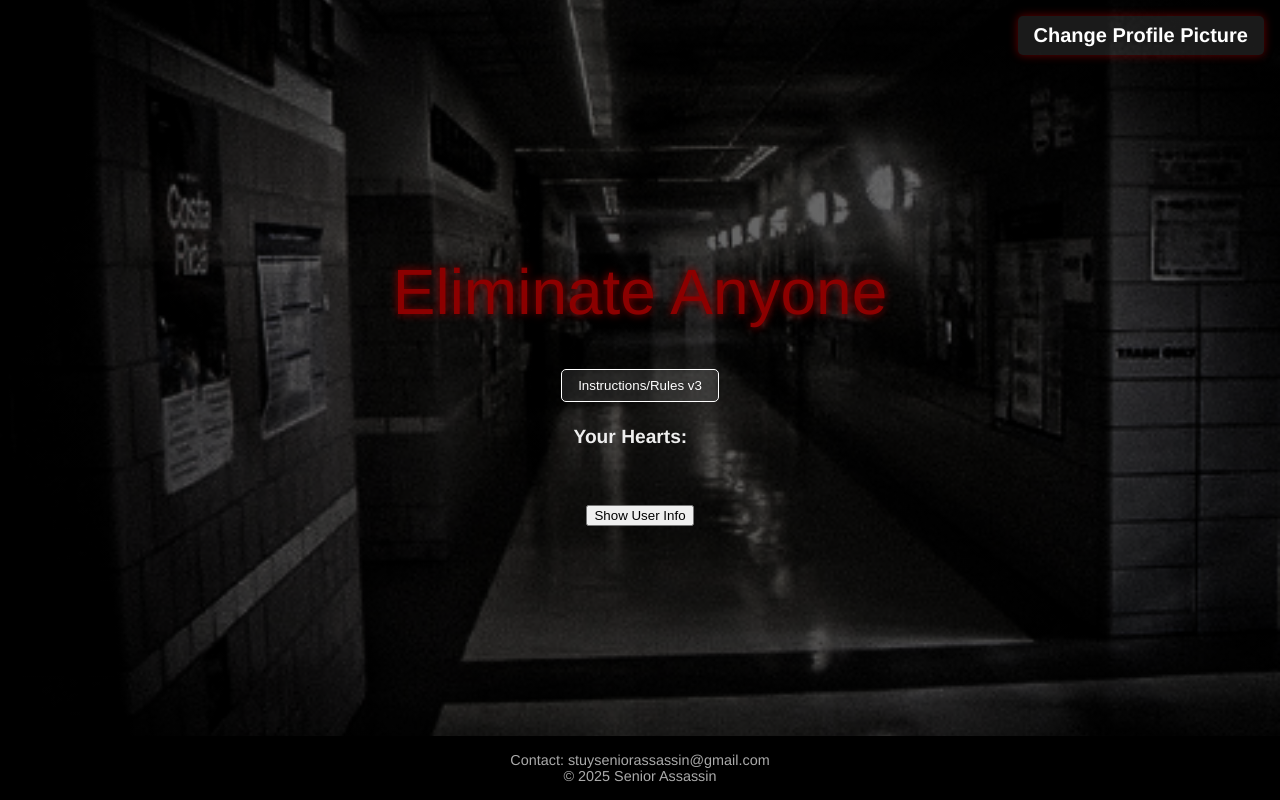
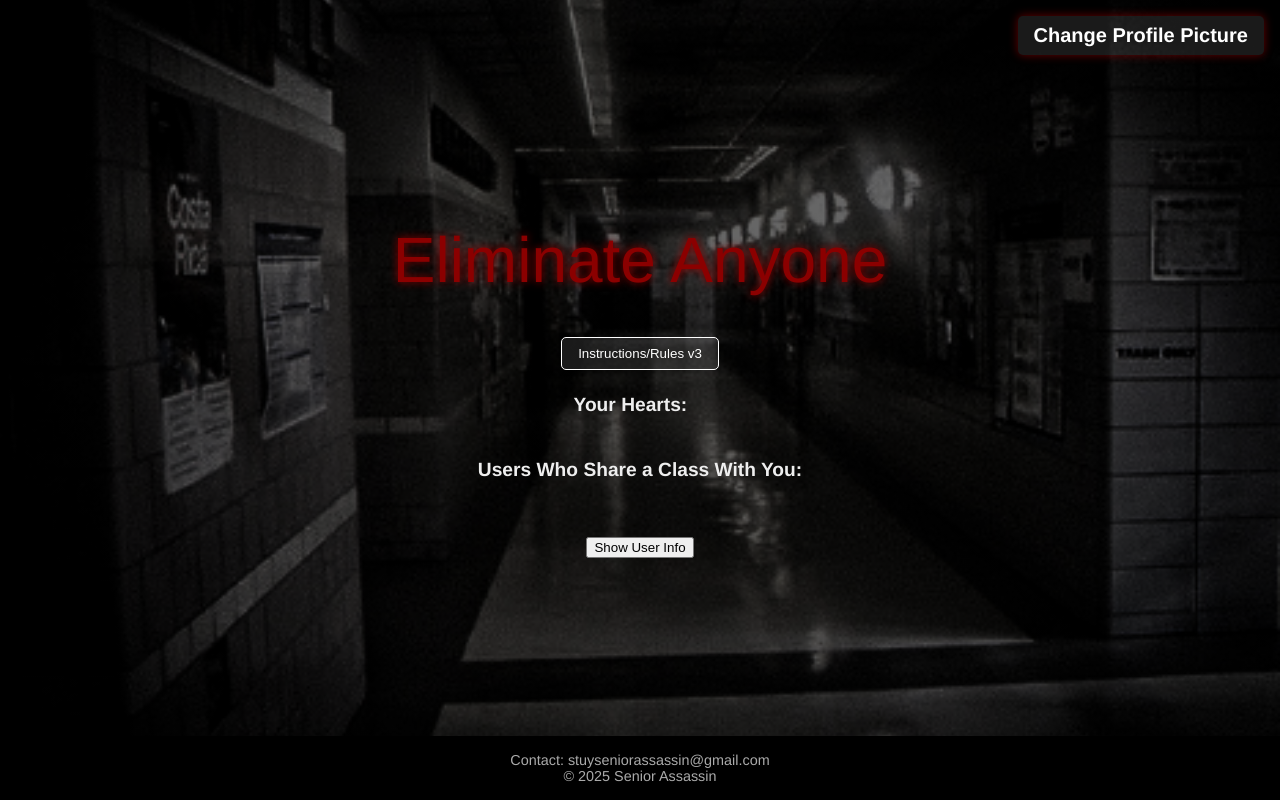
Before and after one commit to Senior-Caucus/Senior-Assassin, a Python web app: template src/templates/target.html in a window 1280 px wide. Run offline with Jinja, Linux system fonts and the light colour scheme; the template is opened without the code that fills it: most values are stand-ins (such as "Sample title", 1, 10 or a date in 2020); style sheets or scripts are compiled from the project's sources.

Commit message:
Add section to display users sharing classes with the current user

```diff
--- a/src/static/js/target.js
+++ b/src/static/js/target.js
@@ -313,6 +313,32 @@
     renderUserInfo(SORTED_USERS[selectedUserIdx].email);
   };
 
+  // --- Populate 'Users Who Share a Class With You' section ---
+  function populateSharedClassUsers() {
+    const sharedClassUsersDiv = document.getElementById("shared-class-users");
+    const currentUser = ALL_USERS.find(u => u.email === CURRENT_USER_EMAIL);
+    if (!currentUser || !currentUser.schedule) {
+      sharedClassUsersDiv.innerHTML = "<i>None</i>";
+      return;
+    }
+
+    const sharedUsers = ALL_USERS.filter(user => {
+      if (user.email === CURRENT_USER_EMAIL || !user.schedule) return false;
+      const userClasses = user.schedule.split(",").map(c => c.trim());
+      const currentUserClasses = currentUser.schedule.split(",").map(c => c.trim());
+      return userClasses.some(c => currentUserClasses.includes(c));
+    });
+
+    if (sharedUsers.length === 0) {
+      sharedClassUsersDiv.innerHTML = "<i>None</i>";
+    } else {
+      sharedClassUsersDiv.innerHTML = sharedUsers.map(user => `<div>${user.fullName}</div>`).join("");
+    }
+  }
+
+  // Populate shared class users on page load
+  populateSharedClassUsers();
+
   showMyHearts();
 
   // Loader CSS
--- a/src/templates/target.html
+++ b/src/templates/target.html
@@ -10,6 +10,12 @@
       <b>Your Hearts:</b>
       <span id="my-hearts" style="display: flex; align-items: center; gap: 0.15em;"></span>
       <span id="my-hearts-num"></span>
+    </div>
+    <div style="margin-bottom: 1em; font-size: 1.2em; display: flex; flex-direction: column; align-items: center;">
+      <b>Users Who Share a Class With You:</b>
+      <div id="shared-class-users" style="display: flex; flex-direction: column; align-items: center; gap: 0.5em; font-size: 1em;">
+        <!-- JS will populate this section -->
+      </div>
     </div>
     <div style="display: flex; flex-direction: column; align-items: center; width: 100%;">
       <div id="user-select-wrapper" style="display: flex; align-items: center; gap: 0.5em;">
```
